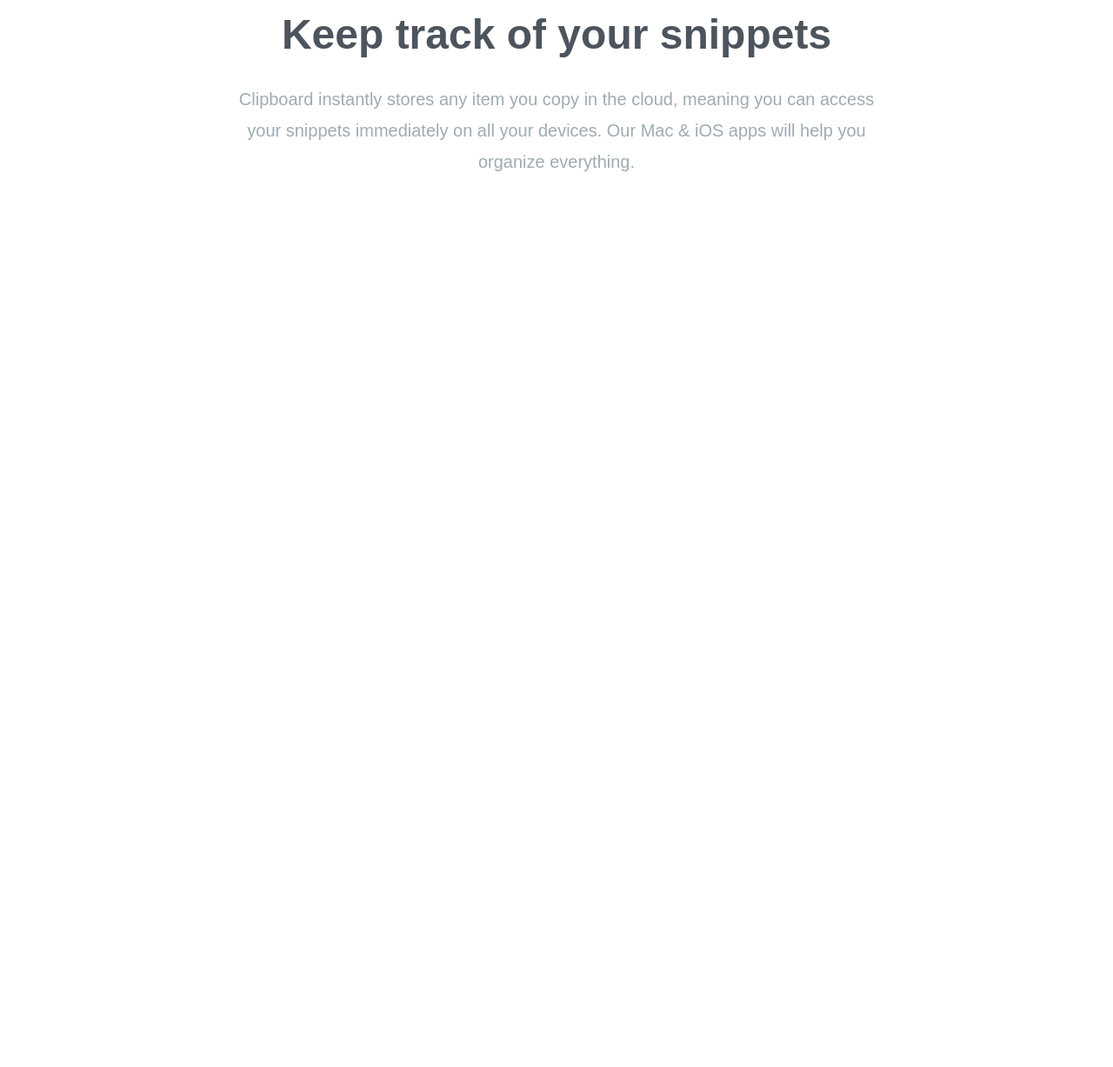
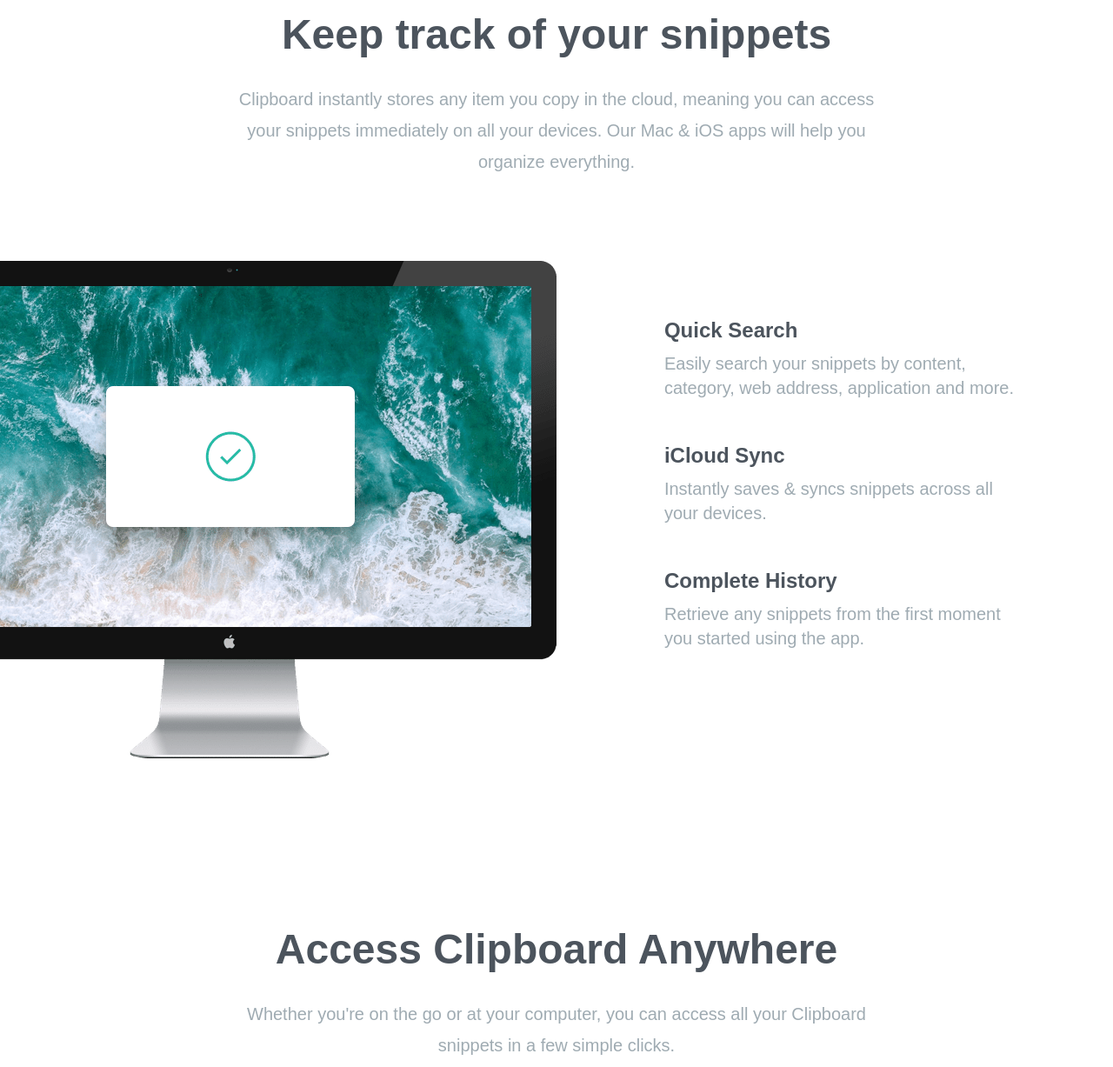
Before and after one commit to CJR85/simple-tailwind-starter, a plain HTML site: page index.html in a window 1280 px wide. Shown: the part 705-1932 px from the top of the page at 87% size. Before the commit the page ends 1005 px from the top, so only its background shows below. Drawn offline with Linux system fonts and the light colour scheme; a web font is replaced by a local one.

Commit message:
Features section & items

```diff
--- a/index.html
+++ b/index.html
@@ -58,7 +58,68 @@
 
     <!-- Features Section -->
     <section id="features">
-      <div class="section-container my-20"></div>
+      <div class="section-container my-20">
+        <div class="relative flex flex-col md:flex-row md:space-x-32">
+          <!-- Image -->
+          <div class="md:w-1/2">
+            <img
+              src="images/image-computer.png"
+              alt=""
+              class="md:absolute top-0 right-[50%]"
+            />
+          </div>
+
+          <!-- Items Container -->
+          <div
+            class="flex flex-col mt-16 mb-24 space-y-12 text-xl md:w-1/2 md:mb-60 md:text-left md:pl-16"
+          >
+            <!-- Item 1 -->
+            <div>
+              <h5 class="mb-2 text-2xl font-bold text-darkGrayishBlue">
+                Quick Search
+              </h5>
+              <p class="max-w-md text-grayishBlue">
+                Easily search your snippets by content, category, web address,
+                application and more.
+              </p>
+            </div>
+            <!-- Item 2 -->
+            <div>
+              <h5 class="mb-2 text-2xl font-bold text-darkGrayishBlue">
+                iCloud Sync
+              </h5>
+              <p class="max-w-md text-grayishBlue">
+                Instantly saves & syncs snippets across all your devices.
+              </p>
+            </div>
+            <!-- Item 3 -->
+            <div>
+              <h5 class="mb-2 text-2xl font-bold text-darkGrayishBlue">
+                Complete History
+              </h5>
+              <p class="max-w-md text-grayishBlue">
+                Retrieve any snippets from the first moment you started using
+                the app.
+              </p>
+            </div>
+          </div>
+        </div>
+      </div>
+    </section>
+
+    <!-- Access Anywhere Section -->
+    <section id="access">
+      <div class="section-container my-20">
+        <h3>Access Clipboard Anywhere</h3>
+        <p
+          class="max-w-3xl mx-auto mb-24 text-xl leading-9 text-center text-grayishBlue"
+        >
+          Whether you're on the go or at your computer, you can access all your
+          Clipboard snippets in a few simple clicks.
+        </p>
+
+        <img src="images/image-devices.png" alt="" class="mx-auto" />
+      </div>
     </section>
   </body>
 </html>
```
Also changed, not shown: css/style.css.
